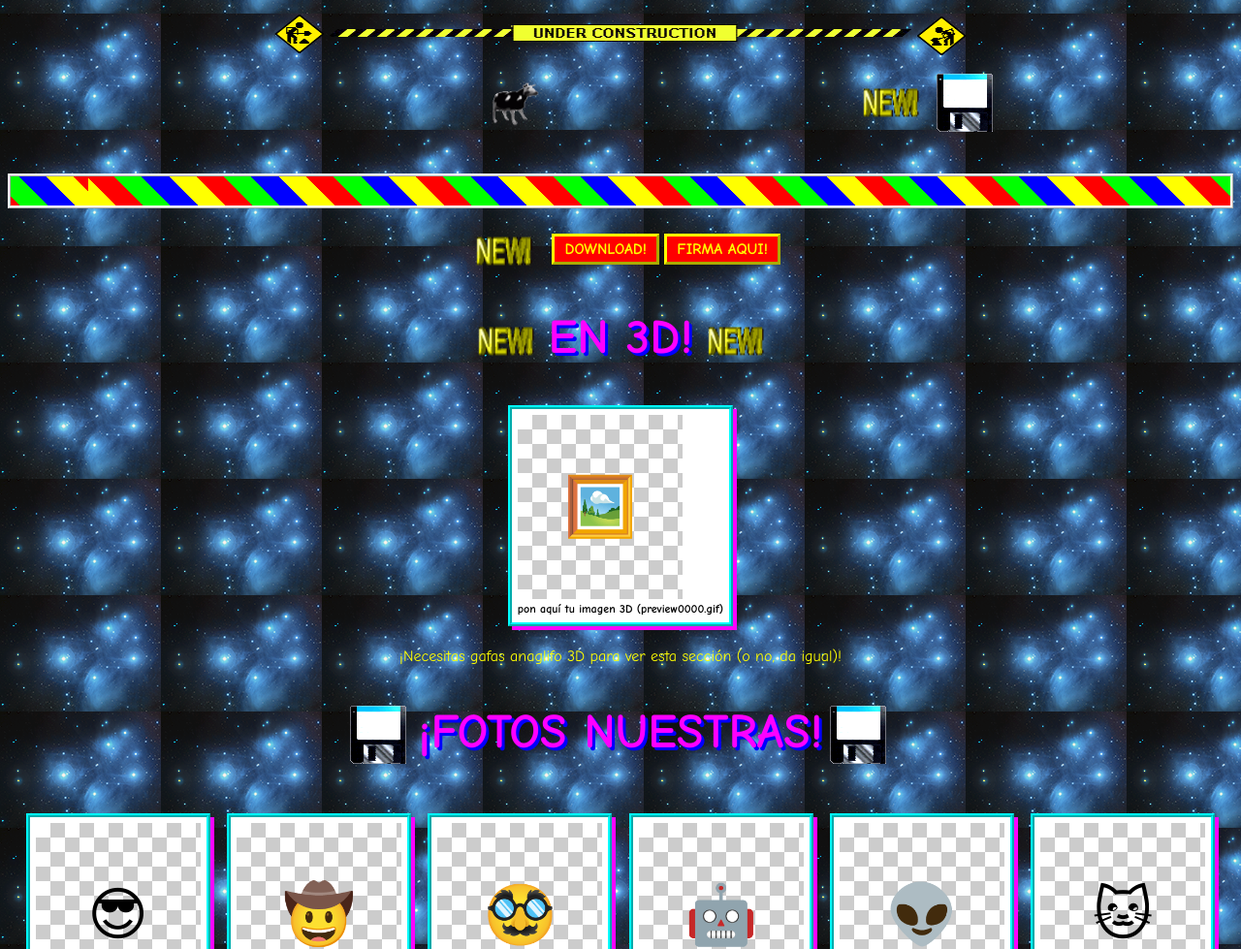
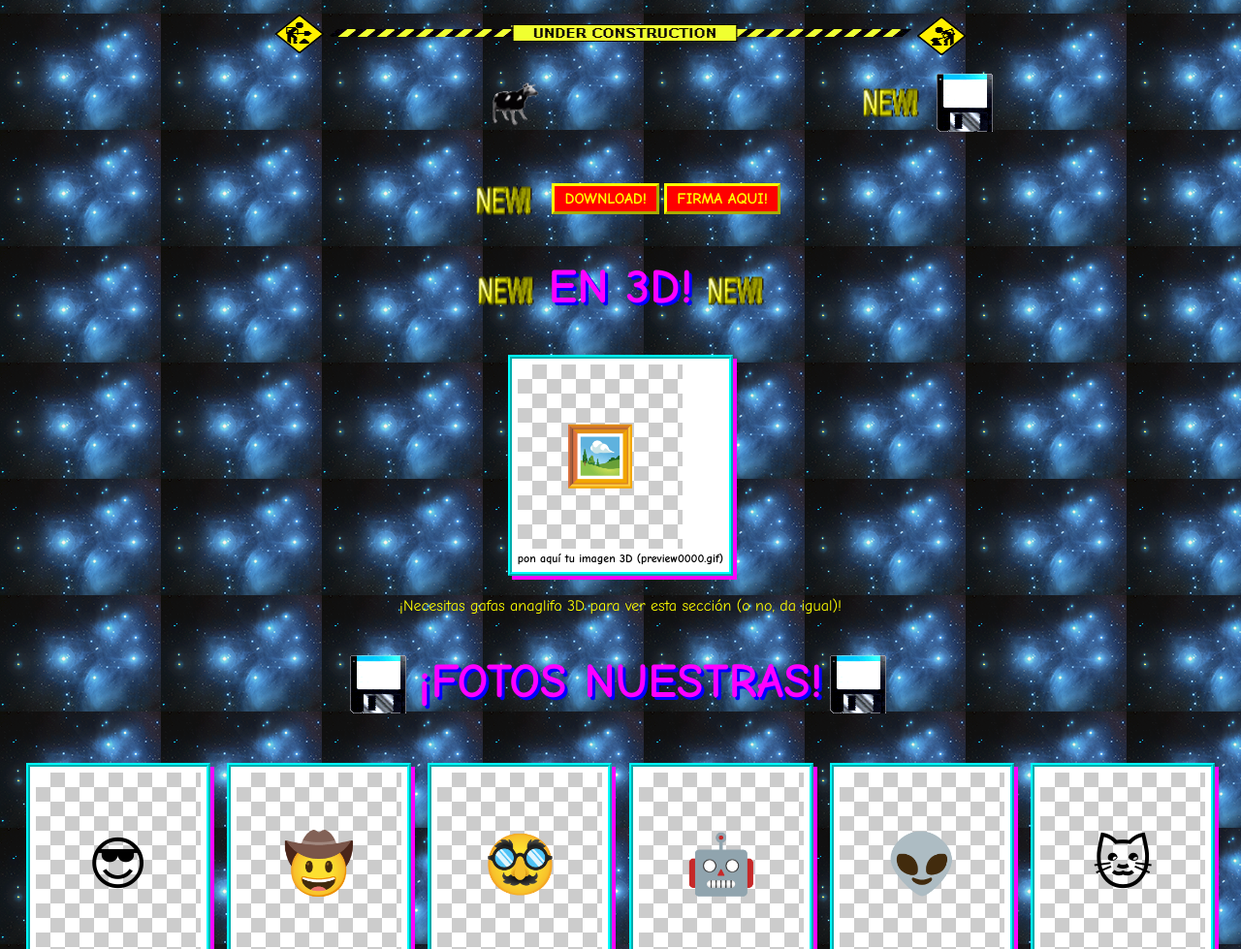
Before and after one commit to panxito-labs/el-portal-virtual, a plain HTML site: page index.html in a window 1280 px wide. Shown: the part 826-1805 px from the top of the page at 97% size. Drawn offline with Linux system fonts and the light colour scheme.

Commit message:
Quitar linea arcoiris bajo la franja UNDER CONSTRUCTION

```diff
--- a/index.html
+++ b/index.html
@@ -264,7 +264,6 @@ small.keywords { color: #060; }
   </div>
 </div>
 
-<p class="barra"></p>
 <p>
   <a href="#"><img src="graphics-new-buttons-203546.gif" class="gif-deco" width="77" height="54" alt="NEW!" /></a>
   <a class="boton-new" href="#">DOWNLOAD!</a>
```
